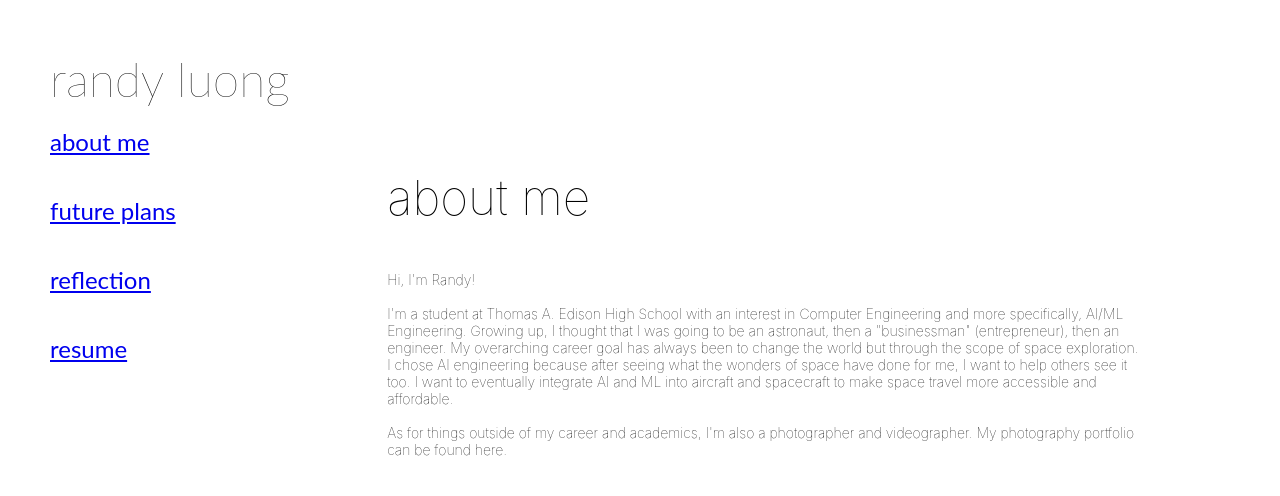
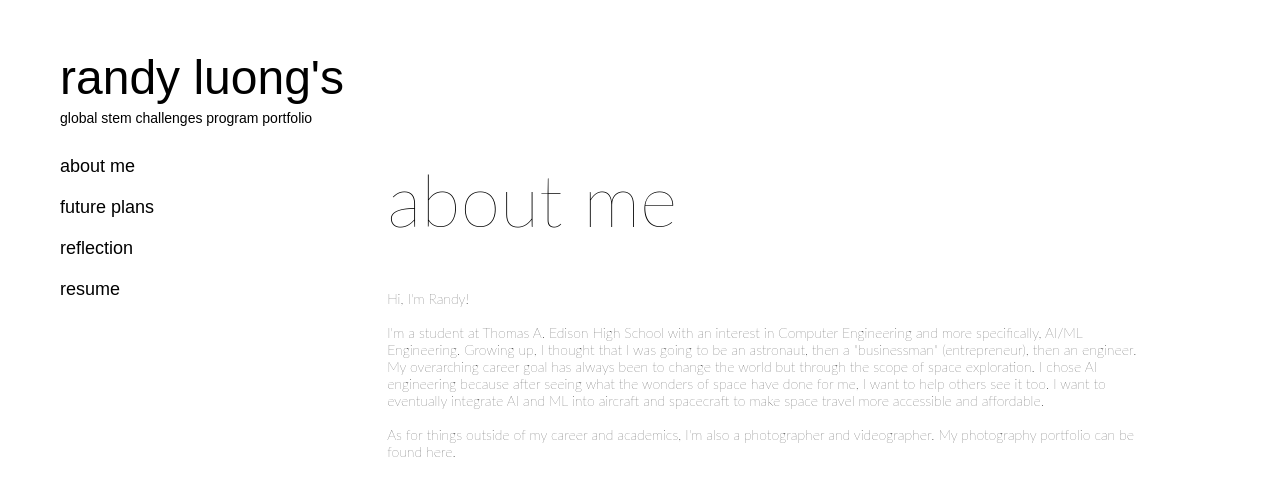
Before and after one commit to bayygal/gscp-portfolio, a plain HTML site: page HTML/index.html in a window 1280 px wide. Drawn offline with Linux system fonts and the light colour scheme.

Commit message:
finished sidebar and fixing headings

```diff
--- a/CSS/index.css
+++ b/CSS/index.css
@@ -1,30 +1,30 @@
 h1 {
-    font-size: 48px;
+    font-size: 72px;
     font-weight: 100;
     text-align: left;
-    padding-top: 10px;
-    margin-bottom: 10px;
-    font-family: -apple-system, BlinkMacSystemFont, sans-serif
-}
-
-h2 {
-    font-size: 48px;
-    font-weight: 100;
-    text-align: left;
-    padding-top: 10px;
-    margin-bottom: 10px;
-    margin-left: 30px;
-    font-family: -apple-system, BlinkMacSystemFont, sans-serif
-
+    font-family: 'Lato';
 }
 
 p {
     font-size: 14px;
     font-weight: 50;
-    font-family: -apple-system, BlinkMacSystemFont, sans-serif;
+    font-family: 'Lato';
+    text-wrap: balance;
+    text-align: left;
+}
+
+p2 {
+    font-size: 14px;
+    font-weight: 50;
+    font-family: Arial, Helvetica, sans-serif;
     text-wrap: balance;
     width: 100%;
     text-align: left;
+    padding-left: 60px;
+}
+
+.site-description {
+    padding-top: 5px;
 }
 
 .sidebar {
@@ -36,29 +36,35 @@ p {
     left: 0;
     background-color: #ffffff;
     overflow-x: hidden;
+    padding-top: 30px;
+    text-decoration: none;
     padding-top: 50px;
 }
 
-.sidebar li {
-    padding: 20px 50px 20px 50px;
+.sidebar a {
+    padding: 10px 10px 10px 60px;
     text-decoration: none;
-    font-size: 24px;
+    font-size: 18px;
+    font-weight: 10;
     color: #000000;
     display: block;
-    font-family: 'Lato';
+    font-family: Arial, Helvetica, sans-serif;
 }
 
-.sidebar li:hover {
+.sidebar a:hover {
     color:#758efd;
 }
 
 .sidebar m1 {
-    padding-left: 50px;
-    padding-bottom: 150px;
+    padding-left: 60px;
     text-decoration: none;
     font-size: 48px;
     font-weight: 50;
-    font-family: 'Lato'
+    font-family: Arial, Helvetica, sans-serif;
+}
+
+.sidebar-text {
+    padding-top: 20px;
 }
 
 .nav-container{
@@ -72,5 +78,4 @@ p {
 
 .heading {
     padding-top: 100px;
-    padding-bottom: 20px;
 }
--- a/HTML/future-plans.html
+++ b/HTML/future-plans.html
@@ -1,15 +1,21 @@
 <html lang="en">
 <head>
-    <title></title>
+    <title>randy luong's gscp portfolio</title>
     <meta charset="UTF-8">
+    <link rel="stylesheet" href="../CSS/index.css">
 </head>
 <body>
-    <div class="topnav">
-        <a class="active" href="index.html">About Me</a>
-
-        <a href="future-plans.html">Future Plans</a>
-        <a href="reflection.html">Reflection</a>
-        <a href="resume.html">Resume</a>
+    <div class="sidebar">
+        <m1>randy luong</m1> <br>
+        <div class="site-description">
+            <p2>global stem challenges program portfolio</p2>
+        </div>
+        <div class="sidebar-text">
+            <a href="index.html">about me</a>
+            <a href="future-plans.html">future plans</a>
+            <a href="reflection.html">reflection</a>
+            <a href="resume.html">resume</a>
+        </div>
     </div>
-    <div class="content"></div>
 </body>
+</html>
--- a/HTML/index.html
+++ b/HTML/index.html
@@ -1,19 +1,21 @@
 <html lang="en">
 <head>
-    <title>GSCP Portfolio</title>
+    <title>randy luong's gscp portfolio</title>
     <meta charset="UTF-8">
     <link rel="stylesheet" href="../CSS/index.css">
-    #a2 {
-        text-decoration: none;
-    }
 </head>
 <body>
     <div class="sidebar">
-        <m1>randy luong</m1>
-        <li><a id="a2" href="index.html">about me</a></li>
-        <li><a href="future-plans.html">future plans</a></li>
-        <li><a href="reflection.html">reflection</a></li>
-        <li><a href="resume.html">resume</a></li>
+        <m1>randy luong's</m1> <br>
+        <div class="site-description">
+            <p2>global stem challenges program portfolio</p2>
+        </div>
+        <div class="sidebar-text">
+            <a href="index.html">about me</a>
+            <a href="future-plans.html">future plans</a>
+            <a href="reflection.html">reflection</a>
+            <a href="resume.html">resume</a>
+        </div>
     </div>
     <div style="margin-left: 30%; margin-right: 10%">
     <div class="heading">
```
Also changed, not shown: HTML/reflection.html (+14 -7 lines), HTML/resume.html (+14 -8 lines).
